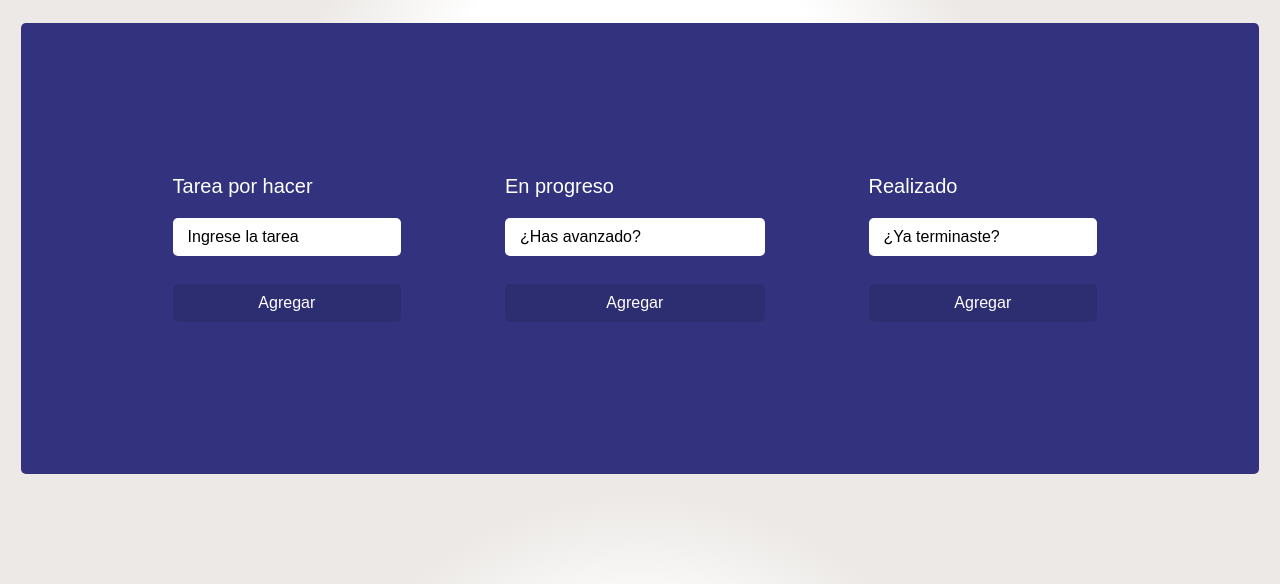
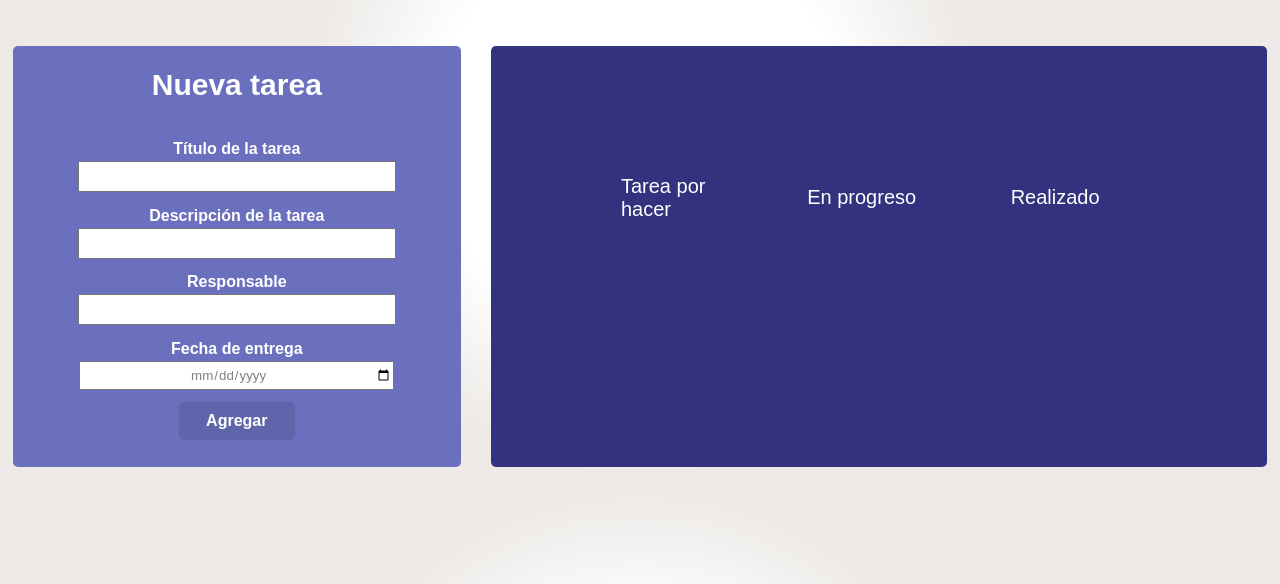
Before and after one commit to bakonos/M3U2TrelloAppJesusYancy, a plain HTML site: page index.html in a window 1280 px wide. Shown: the part 216-800 px from the top of the page. Drawn offline with Linux system fonts and the light colour scheme; files that its build step writes are made by us from their sources.

Commit message:
Avance del formulario para nueva tarea

```diff
--- /dev/null
+++ b/css/main.css
@@ -0,0 +1,163 @@
+*
+{
+    margin: auto;
+}
+
+.body
+{
+    background: rgb(255,255,255);
+    background: radial-gradient(circle, rgba(255,255,255,1) 28%, rgba(236,233,230,1) 47%);
+
+}
+
+.titulo_proyecto
+{
+    font-family: sans-serif;
+    text-align: center;
+    font-weight: 600px;
+    font-size: 30px;
+    margin-bottom: 5%;
+}
+
+
+.kanban
+{
+    display: flex;
+    flex-wrap: wrap;
+    padding: 100px;
+    width: 45%;
+    background: #32327e;
+    border-radius: 5px;
+    margin: 1%;
+    float: right;
+}
+
+.kanban *
+{
+    font-family: sans-serif;
+    box-sizing: border-box;
+}
+
+.kanban_column_title
+{
+    margin-bottom: 20px;
+    font-size: 20px;
+    color: white;
+    user-select: none;
+}
+
+.kanban_element_input
+{
+    display: flex;
+    width: 35%;
+    height: auto;
+    background: rgb(107, 112, 190);
+    flex-wrap: wrap;
+    float: left;
+    margin-left: 1%;
+    margin-top: 1%;
+    border-radius: 5px;
+    min-height: 349px;
+
+}
+
+.titulo_form
+{
+    font-family: sans-serif;
+    text-align: center;
+    font-weight: bold;
+    font-size: 30px;
+    box-sizing: border-box;
+    margin-top: 5%;
+    color: white;
+}
+
+.form_nueva_tarea
+{
+    font-family: sans-serif;
+    font-size: 16px;
+    margin: 20px 0 12px 0;
+    width: auto;
+    padding: 2px;
+    border-radius: 10px;
+    box-sizing: border-box;
+    line-height: 1.5;
+    padding: 15px 30px;
+    display: flex;
+    flex-wrap: wrap;
+    justify-content: space-between;
+
+
+}
+
+.form_nueva_tarea input
+{
+    height: 25px;
+    width: 80%;
+    margin-bottom: 3%;
+
+}
+
+.form_nueva_tarea label
+{
+    font-family: sans-serif;
+    font-weight: bold;
+    color: white;
+}
+
+.descripcion
+{
+    flex: 0 1 auto;
+}
+
+.fecha
+{
+    text-align: center;
+    font-family: sans-serif;
+    color: grey;
+}
+
+.añadir_tarea
+{
+    width: 30%;
+    padding: 10px 0;
+    font-size: 16px;
+    font-weight: bold;
+    color: rgb(255, 255, 255);
+    background: rgba(0, 0, 0, 0.1);
+    border: none;
+    border-radius: 5px;
+    cursor: pointer;
+}
+
+.kanban_column_one
+{
+    width: 32%;
+}
+
+.kanban_column_two
+{
+    width: 35%;
+}
+
+.kanban_column_three
+{
+    width: 32%;
+}
+
+.kanban_column_one, .kanban_column_two, .kanban_column_three
+{
+    padding: 5%;
+}
+
+.kanban_droparea
+{
+    height: 80px;
+    transition: background 0.15, height 0.15s;
+}
+
+.kanban_droparea--activate
+{
+    height: 20px;
+    background: rgba(0, 0, 0, 0.25);
+}
--- a/index.html
+++ b/index.html
@@ -10,6 +10,7 @@
 </head>
 <body class="body">
 
+    <header>
         <div class="titulo_proyecto">
         <h1>KANTASK</h1>
         </div>
@@ -17,37 +18,62 @@
         <div class="titulo_proyecto">
         <h2>GESTOR DE TAREAS</h2>
         </div>
+    </header>
 
+    <section>
         <div class="kanban">
             <div class="kanban_column_one">
                 <div class="kanban_column_title">Tarea por hacer</div>
                 <div class="kanban_elements">
-                <div contenteditable class="kanban_element_input">Ingrese la tarea</div>
                     <br>
                     <div class="kanban_droparea"></div>
                 </div>
-            <button class="kanban_add_element" type="button"> Agregar</button>
+
             </div>
 
             <div class="kanban_column_two">
                 <div class="kanban_column_title">En progreso</div>
                 <div class="kanban_elements">
-                <div contenteditable class="kanban_element_input">¿Has avanzado?</div>
                     <br>
                     <div class="kanban_droparea"></div>
                 </div>
-            <button class="kanban_add_element" type="button"> Agregar</button>
+
             </div>
 
             <div class="kanban_column_three">
                 <div class="kanban_column_title">Realizado</div>
                 <div class="kanban_elements">
-                <div contenteditable class="kanban_element_input">¿Ya terminaste?</div>
                     <br>
                     <div class="kanban_droparea"></div>
                 </div>
-            <button class="kanban_add_element" type="button"> Agregar</button>
+
             </div>
+        </div>
+    </section>
+    </div>
+
+    <div class="kanban_element_input">
+        <label class="titulo_form" for="form">Nueva tarea</label>
+
+        <form class="form_nueva_tarea" id="form">
+            <label for="titulo_tarea">Título de la tarea</label>
+            <input class="titulo_tarea" id="titulo_tarea" type="text">
+
+            <label for="descripcion_tarea">Descripción de la tarea</label>
+            <input class="descripcion" id="descripcion_tarea" type="text">
+
+            <label for="Responsable">Responsable</label>
+            <input class="Responsable" id="Responsable_tarea" type="text">
+
+            <label for="fecha_entrega">Fecha de entrega</label>
+            <input class="fecha" id="fecha_entrega" type="date">
+
+            <button class="añadir_tarea" id="añadir" type="submit">Agregar</button>
+        </form>
+
+    </div>
+
+
     </div>
 </body>
 </html>
--- a/main.css
+++ /dev/null
@@ -1,96 +0,0 @@
-.body
-{
-    background: rgb(255,255,255);
-    background: radial-gradient(circle, rgba(255,255,255,1) 28%, rgba(236,233,230,1) 47%);
-
-}
-
-
-
-.titulo_proyecto
-{
-    font-family: sans-serif;
-    text-align: center;
-    font-weight: 600px;
-    font-size: 30px;
-}
-
-
-.kanban
-{
-    display: flex;
-    flex-wrap: wrap;
-    padding: 100px;
-    width: auto;
-    background: #32327e;
-    border-radius: 5px;
-    margin: 1%;
-}
-
-.kanban *
-{
-    font-family: sans-serif;
-    box-sizing: border-box;
-}
-
-.kanban_column_title
-{
-    margin-bottom: 20px;
-    font-size: 20px;
-    color: white;
-    user-select: none;
-}
-
-.kanban_element_input
-{
-    padding: 10px 15px;
-    box-sizing: border-box;
-    background: white;
-    border-radius: 5px;
-    cursor: pointer;
-    width: 100%;
-}
-
-.kanban_column_one
-{
-    width: 32%;
-}
-
-.kanban_column_two
-{
-    width: 35%;
-}
-
-.kanban_column_three
-{
-    width: 32%;
-}
-
-.kanban_column_one, .kanban_column_two, .kanban_column_three
-{
-    padding: 5%;
-}
-
-.kanban_droparea
-{
-    height: 10px;
-    transition: background 0.15, height 0.15s
-}
-
-.kanban_droparea--activate
-{
-    height: 20px;
-    background: rgba(0, 0, 0, 0.25);
-}
-
-.kanban_add_element
-{
-    width: 100%;
-    padding: 10px 0;
-    font-size: 16px;
-    color: white;
-    background: rgba(0, 0, 0, 0.1);
-    border: none;
-    border-radius: 5px;
-    cursor: pointer;
-}
```
Lines whose indentation alone changed are shown as unchanged.
